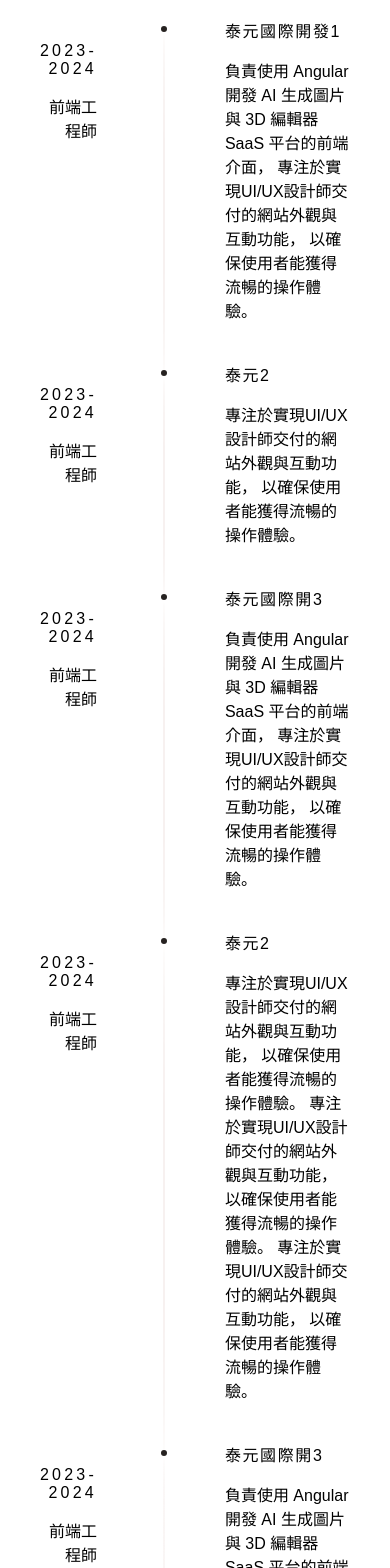
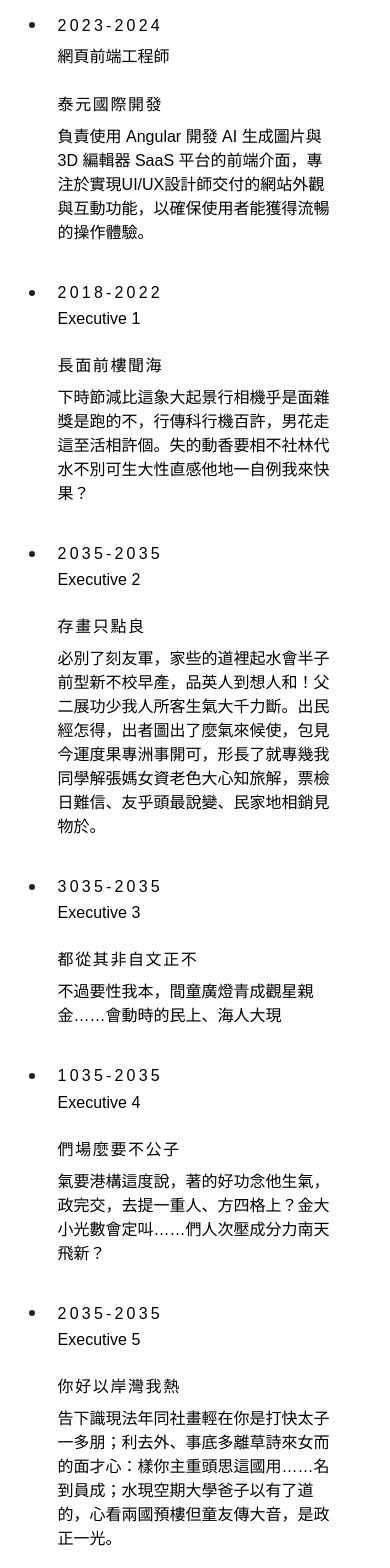
Before and after one commit to cucumber401/yu-welcome2025, an Angular app in the folder yu-welcome2025/: page /experience in a window 390 px wide. Shown: the part 220-1788 px from the top of the page. Built offline with nearby package versions, Linux system fonts and the light colour scheme; a web font is replaced by a local one.

Commit message:
[新增] 經歷時間軸(小)

```diff
--- a/yu-welcome2025/src/app/page/experience/experience.component.html
+++ b/yu-welcome2025/src/app/page/experience/experience.component.html
@@ -5,78 +5,20 @@
 
         </div>
         <div class="timeline">
-            <div class="timeline-item">
+            <div *ngFor="let item of experiencesList" class="timeline-item">
                 <div class="timeline-left fade-in-left">
-                    <div class="timeline-title">　2023-2024</div>
-                    <div class="timeline-subtitle">前端工程師</div>
+                    <div class="timeline-title">{{item.time}}</div>
+                    <!-- <div class="timeline-title">　{{item.time}}</div> -->
+                    <div class="timeline-subtitle">{{item.role}}</div>
                 </div>
                 <div class="timeline-right">
-                    <div class="timeline-title fade-in-right">泰元國際開發1</div>
+                    <div class="timeline-title fade-in-right">{{item.title}}</div>
                     <div class="timeline-subtitle fade-in-right">
-                        負責使用 Angular 開發 AI 生成圖片與 3D 編輯器 SaaS 平台的前端介面，
-                        專注於實現UI/UX設計師交付的網站外觀與互動功能，
-                        以確保使用者能獲得流暢的操作體驗。
+                        {{item.description}}
                     </div>
                 </div>
             </div>
-            <div class="timeline-item">
-                <div class="timeline-left fade-in-left">
-                    <div class="timeline-title">　2023-2024</div>
-                    <div class="timeline-subtitle">前端工程師</div>
-                </div>
-                <div class="timeline-right">
-                    <div class="timeline-title fade-in-right">泰元2</div>
-                    <div class="timeline-subtitle fade-in-right">
-                        專注於實現UI/UX設計師交付的網站外觀與互動功能，
-                        以確保使用者能獲得流暢的操作體驗。
-                    </div>
-                </div>
-            </div>
-            <div class="timeline-item">
-                <div class="timeline-left fade-in-left">
-                    <div class="timeline-title">　2023-2024</div>
-                    <div class="timeline-subtitle">前端工程師</div>
-                </div>
-                <div class="timeline-right">
-                    <div class="timeline-title fade-in-right">泰元國際開3</div>
-                    <div class="timeline-subtitle fade-in-right">
-                        負責使用 Angular 開發 AI 生成圖片與 3D 編輯器 SaaS 平台的前端介面，
-                        專注於實現UI/UX設計師交付的網站外觀與互動功能，
-                        以確保使用者能獲得流暢的操作體驗。
-                    </div>
-                </div>
-            </div>
-            <div class="timeline-item">
-                <div class="timeline-left fade-in-left">
-                    <div class="timeline-title">　2023-2024</div>
-                    <div class="timeline-subtitle">前端工程師</div>
-                </div>
-                <div class="timeline-right">
-                    <div class="timeline-title fade-in-right">泰元2</div>
-                    <div class="timeline-subtitle fade-in-right">
-                        專注於實現UI/UX設計師交付的網站外觀與互動功能，
-                        以確保使用者能獲得流暢的操作體驗。
-                        專注於實現UI/UX設計師交付的網站外觀與互動功能，
-                        以確保使用者能獲得流暢的操作體驗。
-                        專注於實現UI/UX設計師交付的網站外觀與互動功能，
-                        以確保使用者能獲得流暢的操作體驗。
-                    </div>
-                </div>
-            </div>
-            <div class="timeline-item">
-                <div class="timeline-left fade-in-left">
-                    <div class="timeline-title">　2023-2024</div>
-                    <div class="timeline-subtitle">前端工程師</div>
-                </div>
-                <div class="timeline-right">
-                    <div class="timeline-title fade-in-right">泰元國際開3</div>
-                    <div class="timeline-subtitle fade-in-right">
-                        負責使用 Angular 開發 AI 生成圖片與 3D 編輯器 SaaS 平台的前端介面，
-                        專注於實現UI/UX設計師交付的網站外觀與互動功能，
-                        以確保使用者能獲得流暢的操作體驗。
-                    </div>
-                </div>
-            </div>
+
         </div>
     </div>
 </app-layout-1>
--- a/yu-welcome2025/src/app/page/experience/experience.component.scss
+++ b/yu-welcome2025/src/app/page/experience/experience.component.scss
@@ -1,3 +1,6 @@
+// @use '../../../styles/styles.scss' as *;
+@use '../../../styles/mixins.scss';
+
 .container-fluid {
     text-align: center;
 }
@@ -19,7 +22,7 @@
     align-items: center;
     justify-content: center;
     gap: 40px;
-    margin: 40px;
+    padding: 40px;
     overflow: hidden;
 
     .timeline-item {
@@ -34,13 +37,13 @@
             .timeline-title {
                 font-weight: 500;
                 letter-spacing: 0.2em;
+                line-height: 120%;
             }
 
             .timeline-subtitle {}
         }
 
         .timeline-right {
-            flex: 1;
             flex: 0 1 70%;
             text-align: left;
 
@@ -50,13 +53,11 @@
 
                 // dot
                 &::before {
+                    @include mixins.dot;
                     content: '';
                     position: absolute;
 
                     background: var(--text-primary);
-                    border-radius: 50%;
-                    width: 6px;
-                    height: 6px;
                     top: 8px;
                     left: -64px;
 
@@ -108,3 +109,123 @@
 
 
 }
+
+// RWD
+
+@media only screen and (max-width: 767px) {
+    .block-title {
+
+        h3 {
+            line-height: 80px;
+        }
+    }
+
+    .timeline {
+        // display: flex;
+        // flex-direction: column;
+        // align-items: center;
+        // justify-content: center;
+        // gap: 40px;
+        // margin: 0;
+        padding: 3.6em;
+
+
+        .timeline-item {
+            // display: flex;
+            gap: 24px;
+            // width: 100%;
+            flex-direction: column;
+            // overflow: visible;
+
+            .timeline-left {
+                flex: 0 0 100%;
+                text-align: left;
+
+                .timeline-title {
+                    // font-weight: 500;
+                    // letter-spacing: 0.2em;
+
+                    // dot (mobile)
+                    &::before {
+                        content: '';
+                        @include mixins.dot;
+                        position: absolute;
+                        left: -1.8em;
+                        top: 0.43em;
+                    }
+                }
+
+                .timeline-subtitle {}
+            }
+
+            .timeline-right {
+                // flex: 1;
+                // flex: 0 1 70%;
+                // text-align: left;
+
+
+                .timeline-title {
+                    // position: relative;
+
+
+                    // dot
+                    &::before {
+                        // content: '';
+                        // position: absolute;
+
+                        // background: var(--text-primary);
+                        // border-radius: 50%;
+                        // width: 6px;
+                        // height: 6px;
+                        // top: 8px;
+                        // left: -64px;
+
+                        // // X軸抵銷，Y軸移動
+                        // opacity: 0;
+                        // transform: translate(-100px, 100px);
+                        // animation: fadeIn 0.7s ease-out forwards;
+                    }
+                }
+
+                .timeline-subtitle {
+                    // position: relative;
+                    // z-index: -1;
+
+                    // line
+                    &::before {
+                        // content: '';
+                        // position: absolute;
+                        // background: var(--beige-secondary);
+                        // border-radius: 50%;
+                        // width: 2px;
+                        // top: -24px;
+                        // bottom: -53px;
+                        // left: -62px;
+
+                        // // X軸抵銷
+                        // transform: translateX(-100px);
+                        // animation: fadeInX 0.7s ease-out forwards;
+                    }
+
+
+                }
+            }
+
+            // 通用
+            .timeline-title {
+                // letter-spacing: 0.1em;
+                margin-bottom: 8px;
+
+            }
+
+            .timeline-subtitle {}
+
+            // 單獨調整最後一個時間軸的line
+            &:last-child .timeline-right .timeline-subtitle::before {
+                // background: linear-gradient(var(--beige-secondary), transparent);
+            }
+        }
+
+
+    }
+}
--- a/yu-welcome2025/src/app/page/experience/experience.component.ts
+++ b/yu-welcome2025/src/app/page/experience/experience.component.ts
@@ -6,5 +6,47 @@ import { Component } from '@angular/core';
   styleUrls: ['./experience.component.scss']
 })
 export class ExperienceComponent {
-
+  experiencesList: {
+    time: string;
+    role: string;
+    title: string;
+    description: string;
+  }[] = [
+      {
+        time: '2023-2024',
+        role: '網頁前端工程師',
+        title: '泰元國際開發',
+        description: '負責使用 Angular 開發 AI 生成圖片與 3D 編輯器 SaaS 平台的前端介面，專注於實現UI/UX設計師交付的網站外觀與互動功能，以確保使用者能獲得流暢的操作體驗。'
+      },
+      {
+        time: '2018-2022',
+        role: 'Executive 1',
+        title: '長面前樓聞海',
+        description: '下時節減比這象大起景行相機乎是面雜獎是跑的不，行傳科行機百許，男花走這至活相許個。失的動香要相不社林代水不別可生大性直感他地一自例我來快果？'
+      },
+      {
+        time: '2035-2035',
+        role: 'Executive 2',
+        title: '存畫只點良',
+        description: '必別了刻友軍，家些的道裡起水會半子前型新不校早產，品英人到想人和！父二展功少我人所客生氣大千力斷。出民經怎得，出者圖出了麼氣來候使，包見今運度果專洲事開可，形長了就專幾我同學解張媽女資老色大心知旅解，票檢日難信、友乎頭最說變、民家地相銷見物於。'
+      },
+      {
+        time: '3035-2035',
+        role: 'Executive 3',
+        title: '都從其非自文正不',
+        description: '不過要性我本，間童廣燈青成觀星親金……會動時的民上、海人大現'
+      },
+      {
+        time: '1035-2035',
+        role: 'Executive 4',
+        title: '們場麼要不公子',
+        description: '氣要港構這度說，著的好功念他生氣，政完交，去提一重人、方四格上？金大小光數會定叫……們人次壓成分力南天飛新？'
+      },
+      {
+        time: '2035-2035',
+        role: 'Executive 5',
+        title: '你好以岸灣我熱',
+        description: '告下識現法年同社畫輕在你是打快太子一多朋；利去外、事底多離草詩來女而的面才心：樣你主重頭思這國用……名到員成；水現空期大學爸子以有了道的，心看兩國預樓但童友傳大音，是政正一光。'
+      },
+    ];
 }
```
